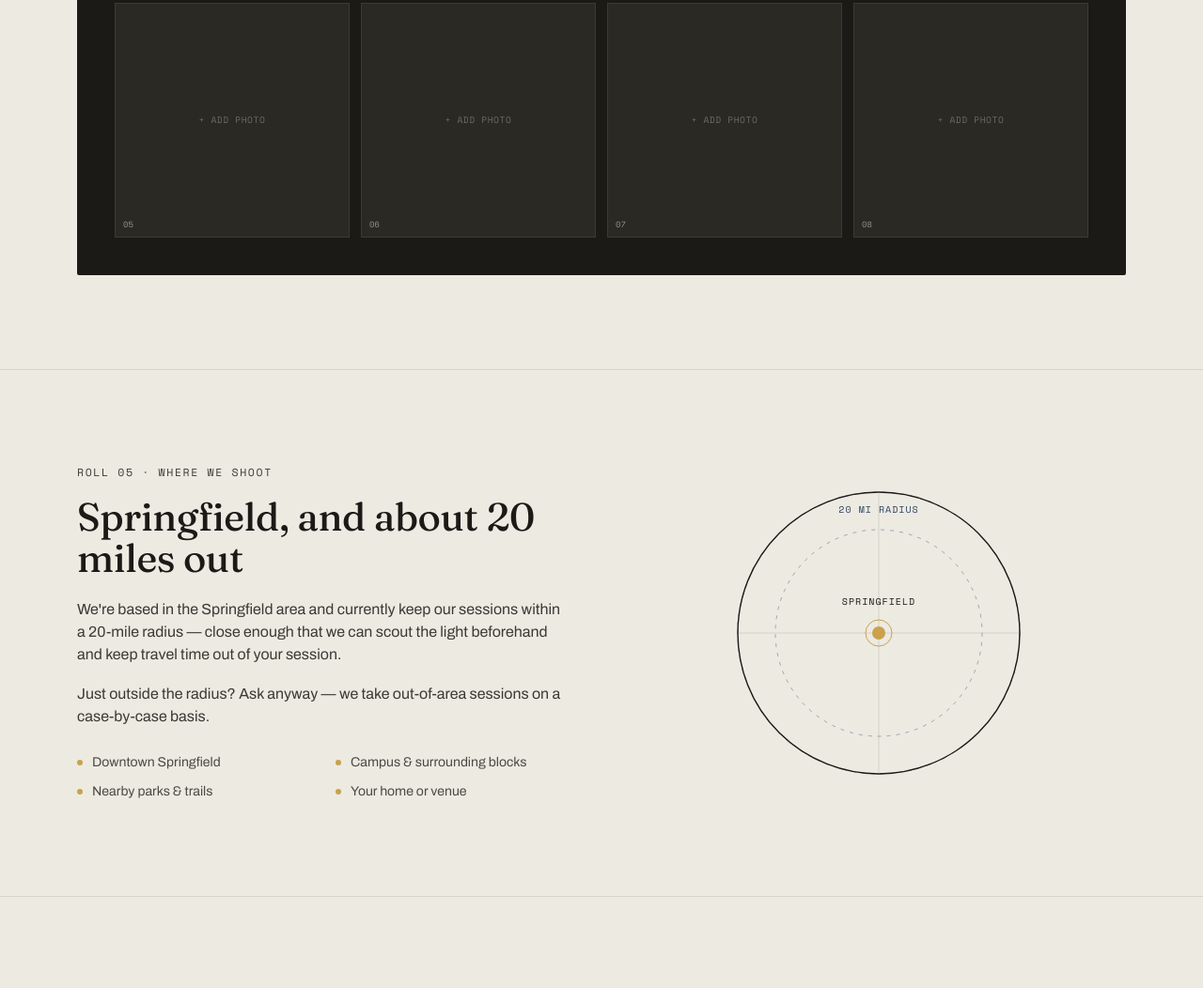
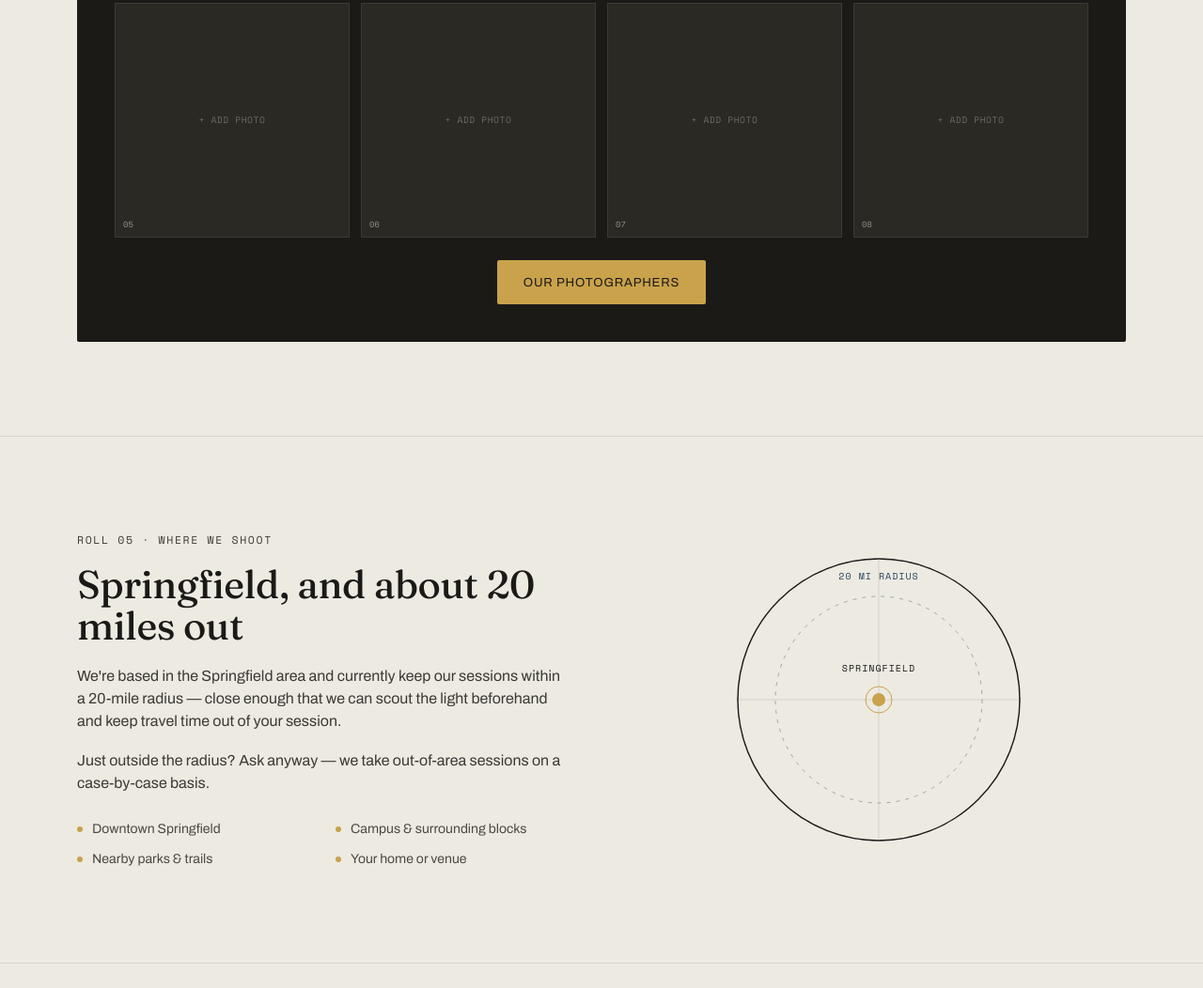
Before and after one commit to JacksonGavril07/Triple_Frame_Photography, a plain HTML site: page index.html in a window 1280 px wide. Shown: the part 3156-4208 px from the top of the page at 94% size. Drawn offline with nearby package versions, Linux system fonts and the light colour scheme.

Commit message:
added a button to view photographers

```diff
--- a/index.html
+++ b/index.html
@@ -537,6 +537,18 @@
     grid-template-columns:repeat(4, 1fr);
     gap:12px;
   }
+  .gallery-actions{
+    margin-top:24px;
+    display:flex;
+    justify-content:center;
+  }
+  .gallery-actions .btn{
+    background:var(--gold);
+    color:var(--ink);
+  }
+  .gallery-actions .btn:hover{
+    background:var(--paper);
+  }
   .cs-frame{
     aspect-ratio:1/1;
     background:#2a2924;
@@ -1058,6 +1070,9 @@
           <div class="cs-frame"><img src="images/gallery-07.jpeg" alt="" onerror="this.remove();"><div class="placeholder">+ Add photo</div><span class="frame-tag">07</span></div>
           <div class="cs-frame"><img src="images/gallery-08.jpeg" alt="" onerror="this.remove();"><div class="placeholder">+ Add photo</div><span class="frame-tag">08</span></div>
         </div>
+        <div class="gallery-actions">
+          <a href="photographers.html" class="btn btn-primary">Our Photographers</a>
+        </div>
       </div>
 </div>
   </section>
```
